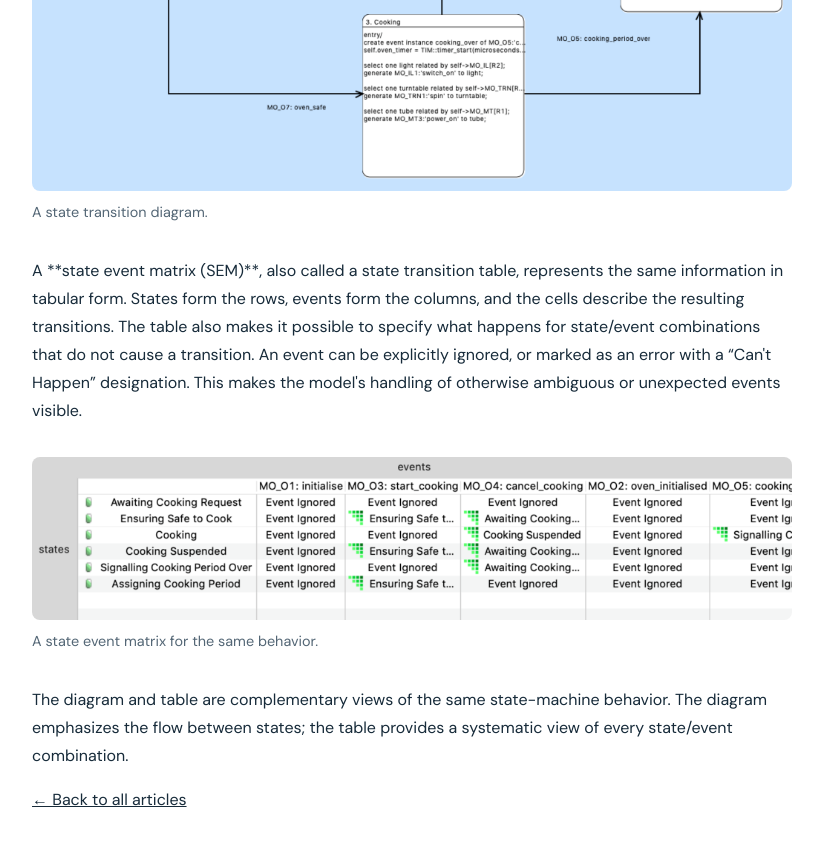
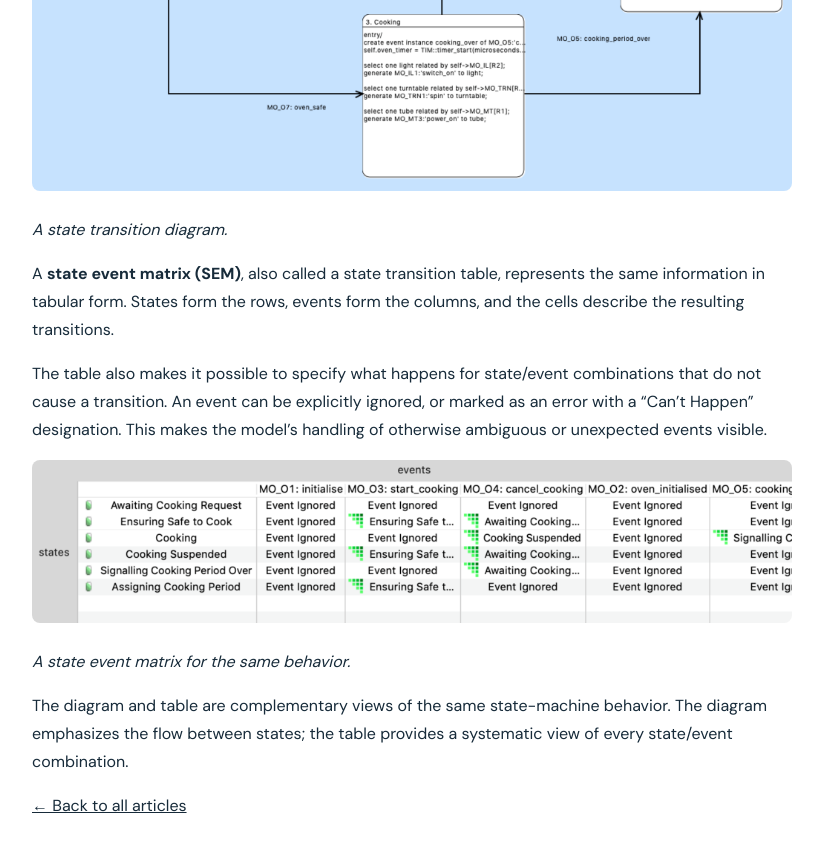
Before and after one commit to xtuml/onefactinc, a Jekyll site: the page built from _articles/state-diagram-state-table.md, in a window 1280 px wide and 900 px high, scrolled down 1003 px. Shown: the top 852 px of the window, without its empty margins (228-1051 px from the left). Built offline with Jekyll 4.4.1, drawn with Linux system fonts in a browser that asks for light colours.

Commit message:
Convert State Diagram, State Table article to Markdown

```diff
--- a/_articles/state-diagram-state-table.html
+++ b/_articles/state-diagram-state-table.md
@@ -9,18 +9,16 @@ thumbnail: "/assets/images/std-1024x724-5968238.png"
 
 A state transition diagram is a graphical representation of a finite-state machine in an executable UML model. States appear as rounded boxes, and transitions appear as arrows between them. Events label the transitions; activities can be expressed in action language within states or on transitions.
 
-<figure>
-  <img src="{{ '/assets/images/std-1024x724-5968238.png' | relative_url }}" alt="Example state transition diagram showing states and event-labeled transitions" loading="lazy">
-  <figcaption>A state transition diagram.</figcaption>
-</figure>
+![Example state transition diagram showing states and event-labeled transitions]({{ '/assets/images/std-1024x724-5968238.png' | relative_url }})
+
+*A state transition diagram.*
 
 A **state event matrix (SEM)**, also called a state transition table, represents the same information in tabular form. States form the rows, events form the columns, and the cells describe the resulting transitions.
 
 The table also makes it possible to specify what happens for state/event combinations that do not cause a transition. An event can be explicitly ignored, or marked as an error with a “Can't Happen” designation. This makes the model's handling of otherwise ambiguous or unexpected events visible.
 
-<figure>
-  <img src="{{ '/assets/images/sem-1024x220-1908964.png' | relative_url }}" alt="State event matrix showing states as rows and events as columns" loading="lazy">
-  <figcaption>A state event matrix for the same behavior.</figcaption>
-</figure>
+![State event matrix showing states as rows and events as columns]({{ '/assets/images/sem-1024x220-1908964.png' | relative_url }})
+
+*A state event matrix for the same behavior.*
 
 The diagram and table are complementary views of the same state-machine behavior. The diagram emphasizes the flow between states; the table provides a systematic view of every state/event combination.
```
